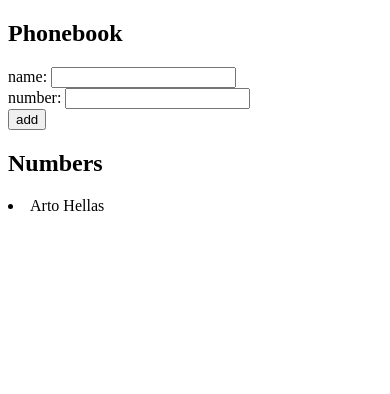
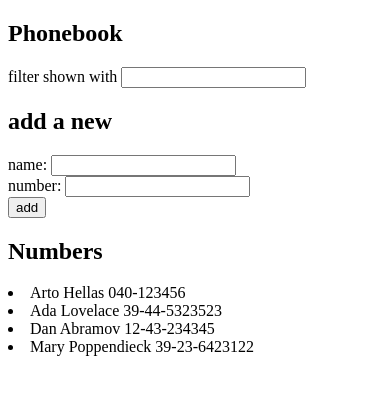
Before and after one commit to Thizh/FullStackOpen, a React app in the folder part2/The Phonebook/: page / in a window 390 px wide. Shown: the top 394 px of the page. Built offline with nearby package versions, Linux system fonts and the light colour scheme; the HTML template or start-up script is replaced by a standard one.

Commit message:
the phonebook step4

```diff
--- a/part2/The Phonebook/src/App.jsx
+++ b/part2/The Phonebook/src/App.jsx
@@ -2,10 +2,15 @@
 
 const App = () => {
   const [persons, setPersons] = useState([
-    { name: 'Arto Hellas' }
-  ]);
+    { name: 'Arto Hellas', number: '040-123456', id: 1 },
+    { name: 'Ada Lovelace', number: '39-44-5323523', id: 2 },
+    { name: 'Dan Abramov', number: '12-43-234345', id: 3 },
+    { name: 'Mary Poppendieck', number: '39-23-6423122', id: 4 }
+  ])
+
   const [newName, setNewName] = useState('');
   const [newNumber, setNewNumber] = useState('');
+  const [searchName, setSearchName] = useState('');
 
   const addDetails = (event) => {
     event.preventDefault();
@@ -25,6 +30,10 @@
     }
   }
 
+  const handleSearchChange = (event) => {
+    setSearchName(event.target.value)
+  }
+
   const handleNameChange = (event) => {
     setNewName(event.target.value)
   }
@@ -33,9 +42,17 @@
     setNewNumber(event.target.value)
   }
 
+  const filteredPersons = persons.filter((person) =>
+    person.name.toLowerCase().includes(searchName.toLowerCase())
+  )
+
   return (
     <div>
       <h2>Phonebook</h2>
+      <div>
+        filter shown with <input value={searchName} onChange={handleSearchChange}/>
+      </div>
+      <h2>add a new</h2>
       <form onSubmit={addDetails}>
         <div>name: <input value={newName} onChange={handleNameChange} /></div>
         <div>number: <input value={newNumber} onChange={handleNumberChange} /></div>
@@ -44,7 +61,7 @@
         </div>
       </form>
       <h2>Numbers</h2>
-      {persons.map(person => (
+      {filteredPersons.map(person => (
         <li key={person.name}>{person.name} {person.number}</li>
       ))}
     </div>
```
